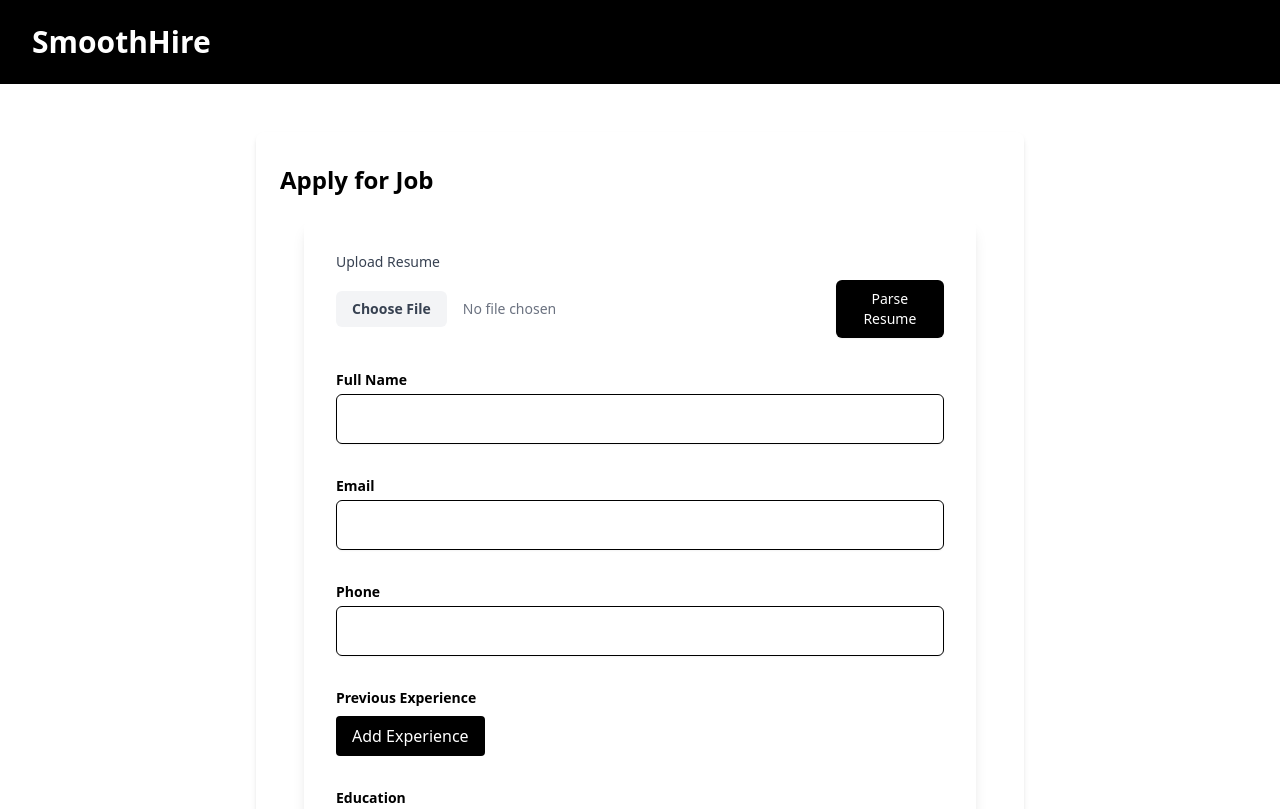
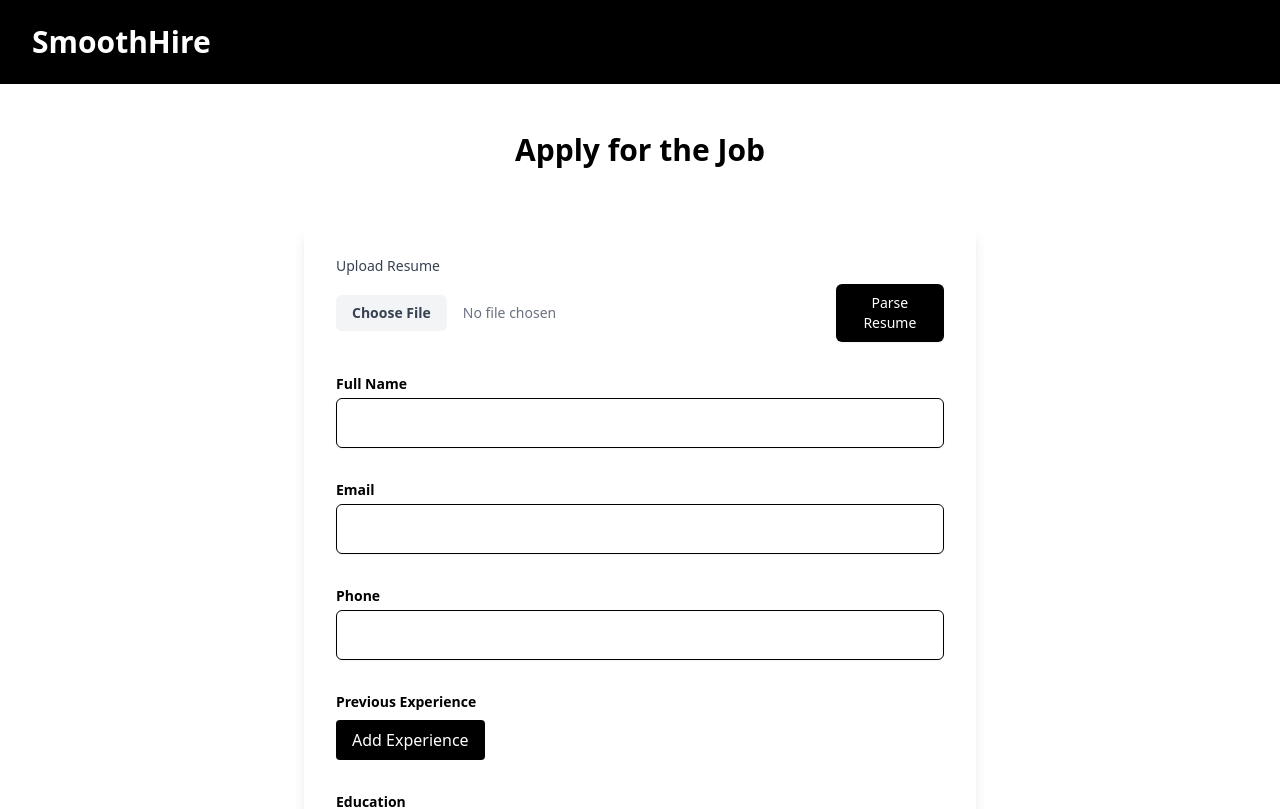
Before and after one commit to Vedantjn/smooth-hire, a Next.js app: page /apply in a window 1280 px wide. Shown: the top 809 px of the page. Built offline with nearby package versions, Linux system fonts and the light colour scheme.

Commit message:
updated apply form

```diff
--- a/src/app/apply/page.tsx
+++ b/src/app/apply/page.tsx
@@ -16,9 +16,9 @@
       </header>
 
       <main className="container mx-auto px-4 sm:px-6 lg:px-8 py-12 flex-grow">
-        <div className="max-w-3xl mx-auto bg-white shadow-md rounded-lg overflow-hidden">
+        <div className="max-w-3xl mx-auto">
+          <h2 className="text-3xl font-bold mb-6 px-6 text-center">Apply for the Job</h2>
           <div className="px-6 py-8">
-            <h2 className="text-2xl font-bold mb-6">Apply for Job</h2>
             <ApplicationForm jobId={jobId} />
           </div>
         </div>
```
